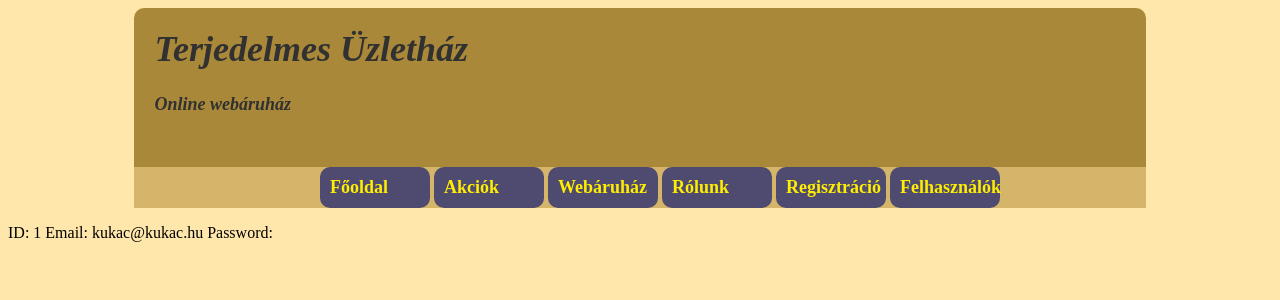
After one commit to Lisaa01/Web, a Flask app: page /view in a window 1280 px wide. The commit adds this page. Shown: the top 300 px of the page. Run offline with Flask 2, Linux system fonts and the light colour scheme; data comes from the database, SQL or seed files in the repository; both versions use the stored data as it was after the commit.

Commit message:
Tessék, adatbáziska :)

```diff
--- a/run.py
+++ b/run.py
@@ -1,21 +1,61 @@
-from flask import Flask, url_for, redirect, render_template, request
-from data import users
+from flask import Flask, url_for, redirect, render_template, request, flash, session
+from datetime import timedelta
+from flask_sqlalchemy import SQLAlchemy
 
 app = Flask(__name__)
+app.secret_key = 'hello'
+app.config['SQLALCHEMY_DATABASE_URI'] = 'sqlite:///users.sqlite3'
+app.config['SQLALCHEMY_TRACK_MODIFICATIONS'] = False
+app.permanent_session_lifetime = timedelta(minutes=5)
+
+db = SQLAlchemy(app)
+
+
+class users(db.Model):
+    _id = db.Column('id', db.Integer, primary_key=True)
+    email = db.Column(db.String(100))
+    password = db.Column(db.String(100))
+
+    def __init__(self, email, password):
+        self.email = email
+        self.password = password
+
 
 @app.route("/")
 def index():
     return render_template("index.html")
 
-@app.route("/register", methods=["GET", "POST"])
+@app.route('/view')
+def view():
+    return render_template('view.html', values=users.query.all())
+
+@app.route("/reg", methods=["GET", "POST"])
 def register():
     if request.method == "POST":
-        email = request.form.get('email')
-        password = request.form.get('password')
-        users.append({'email': email, 'password': password})
-        return render_template("index.html")
-    return render_template("reg.html")
+        session.permanent = True
+        email = request.form['email']
+        session['email'] = email
+        found_email = users.query.filter_by(email=email).first()
+
+        if found_email:
+            session['password'] = found_email.password
+
+        else:
+            usr = users(email, '')
+            db.session.add(usr)
+            db.session.commit()
+
+        flash('User Saved!')
+        return redirect(url_for('index'))
+
+    else:
+        if 'email' in session:
+            flash('User alredy saved!')
+            return redirect(url_for('index'))
+        return render_template("reg.html")
 # Tesztet tesztelni jó!
 
 if __name__ == '__main__':
+    with app.app_context():
+        db.create_all()
     app.run(debug=True)
--- a/templates/index.html
+++ b/templates/index.html
@@ -5,7 +5,7 @@
     <meta http-equiv="X-UA-Compatible" content="IE=edge">
     <meta name="viewport" content="width=device-width, initial-scale=1.0">
     <link rel="stylesheet" href="static/style.css">
-    <title>Webshop</title>
+    <title>{% block title %} Webshop {% endblock %}</title>
 </head>
 <body>
     <header>
@@ -16,17 +16,18 @@
 
     <nav class="navbar">
         <ul class="navbar">
-            <li class="navbar"><a class="navbar" href="/index.html">Főoldal</a></li>
-            <li class="navbar"><a class="navbar" href="/index.html">Akciók</a></li>
-            <li class="navbar"><a class="navbar" href="/index.html">Webáruház</a></li>
-            <li class="navbar"><a class="navbar" href="/index.html">Rólunk</a></li>
-            <li class="navbar"><a class="navbar" href="/reg.html">Regisztráció</a></li>
+            <li class="navbar"><a class="navbar" href="/">Főoldal</a></li>
+            <li class="navbar"><a class="navbar" href="/">Akciók</a></li>
+            <li class="navbar"><a class="navbar" href="/">Webáruház</a></li>
+            <li class="navbar"><a class="navbar" href="/">Rólunk</a></li>
+            <li class="navbar"><a class="navbar" href="/reg">Regisztráció</a></li>
+            <li class="navbar"><a class="navbar" href="/view">Felhasználók</a></li>
         </ul>
     </nav>
 
     </header>
-
-
+    {% block content%}
+    {% endblock %}
 
 
 
--- /dev/null
+++ b/templates/view.html
@@ -0,0 +1,7 @@
+{% extends "index.html" %}
+{% block title %}View all users{% endblock %}
+{% block content %}
+  {% for item in values %}
+    <p>ID: {{item._id}} Email: {{item.email}} Password: {{item.password}}</p>
+  {% endfor %}
+{% endblock %}
```
Also changed, not shown: templates/reg.html (+16 -18 lines), instance/users.sqlite3 (added).
